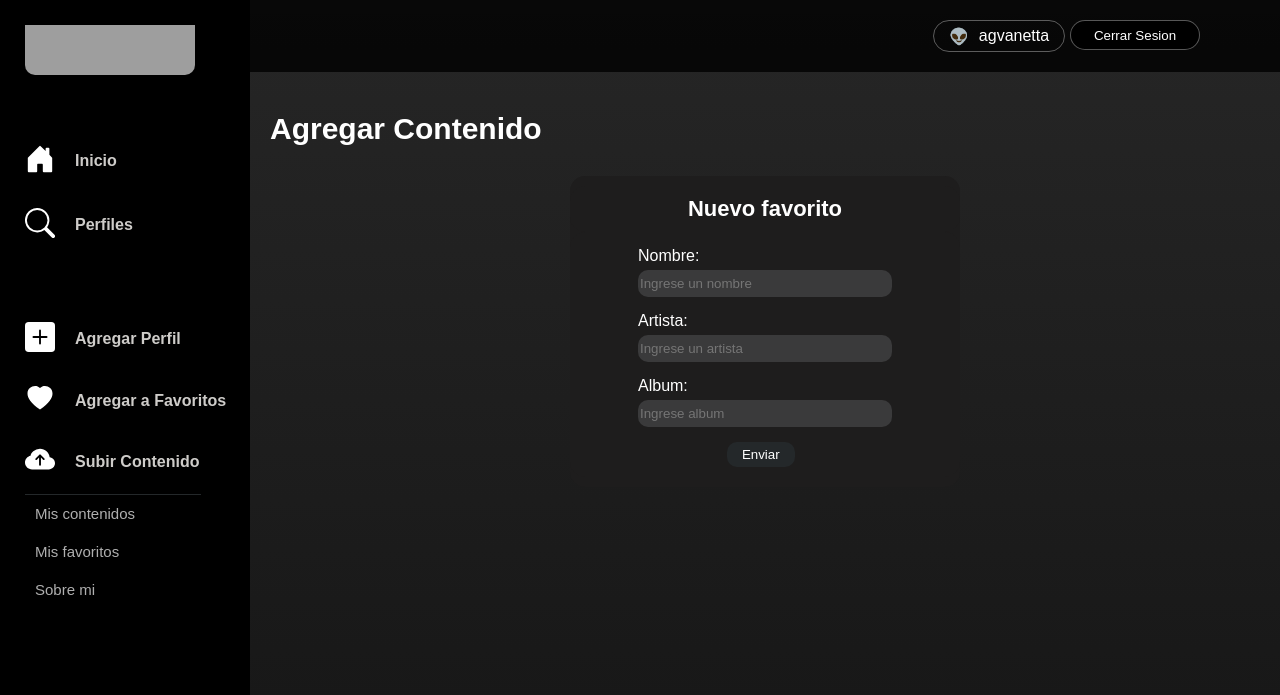
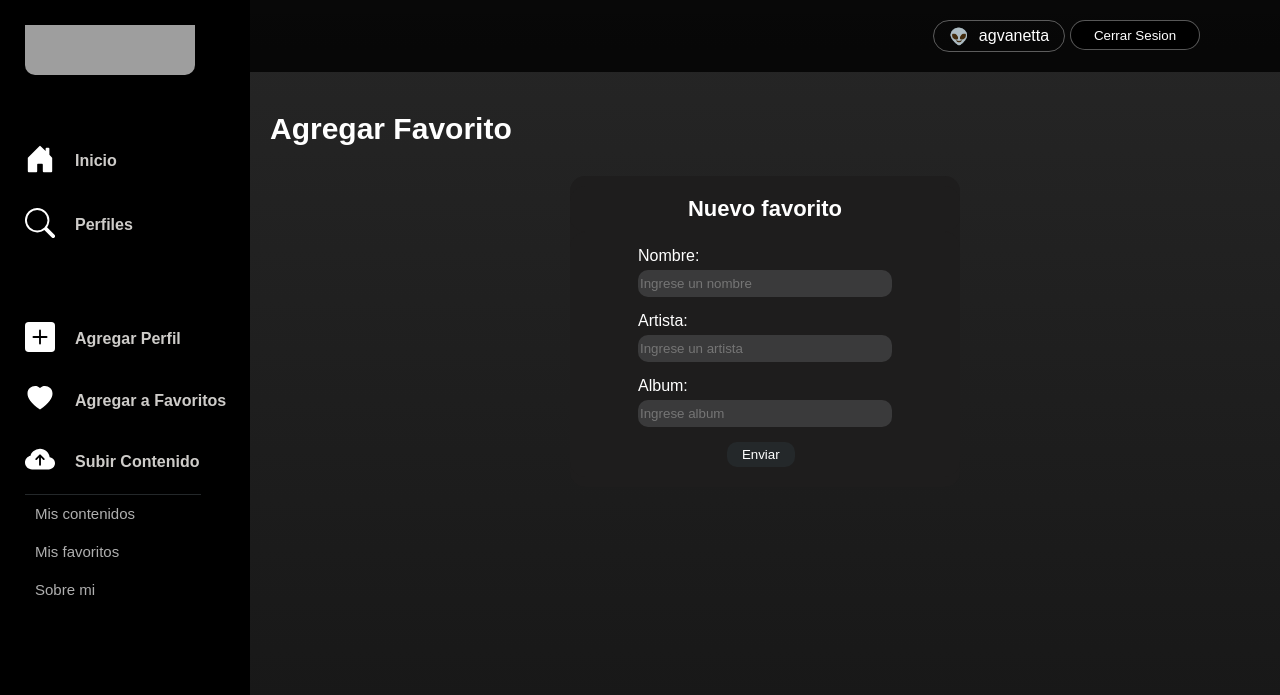
Before and after one commit to agvanetta/ProyectoSpotify_Coder, a Django app: page /AppSpotify/favoritos/ in a window 1280 px wide. Shown: the top 695 px of the page. Run offline with Django 4.2, Linux system fonts and the light colour scheme; a user stored in the database is signed in; grey boxes are pictures that could not be loaded.

Commit message:
Update favoritos.html

```diff
--- a/AppSpotify/templates/AppSpotify/favoritos/favoritos.html
+++ b/AppSpotify/templates/AppSpotify/favoritos/favoritos.html
@@ -13,7 +13,7 @@
               <a style=" text-decoration: none; background-color: black; " href="/AppSpotify/logout"> Cerrar Sesion </a>
             </button>
     </div>
-    <div class="title">Agregar Contenido</div>
+    <div class="title">Agregar Favorito</div>
     <div class="perfil__container">
         <div class="perfil__container__form">
             <div class="formulario__text">Nuevo favorito</div>
```
